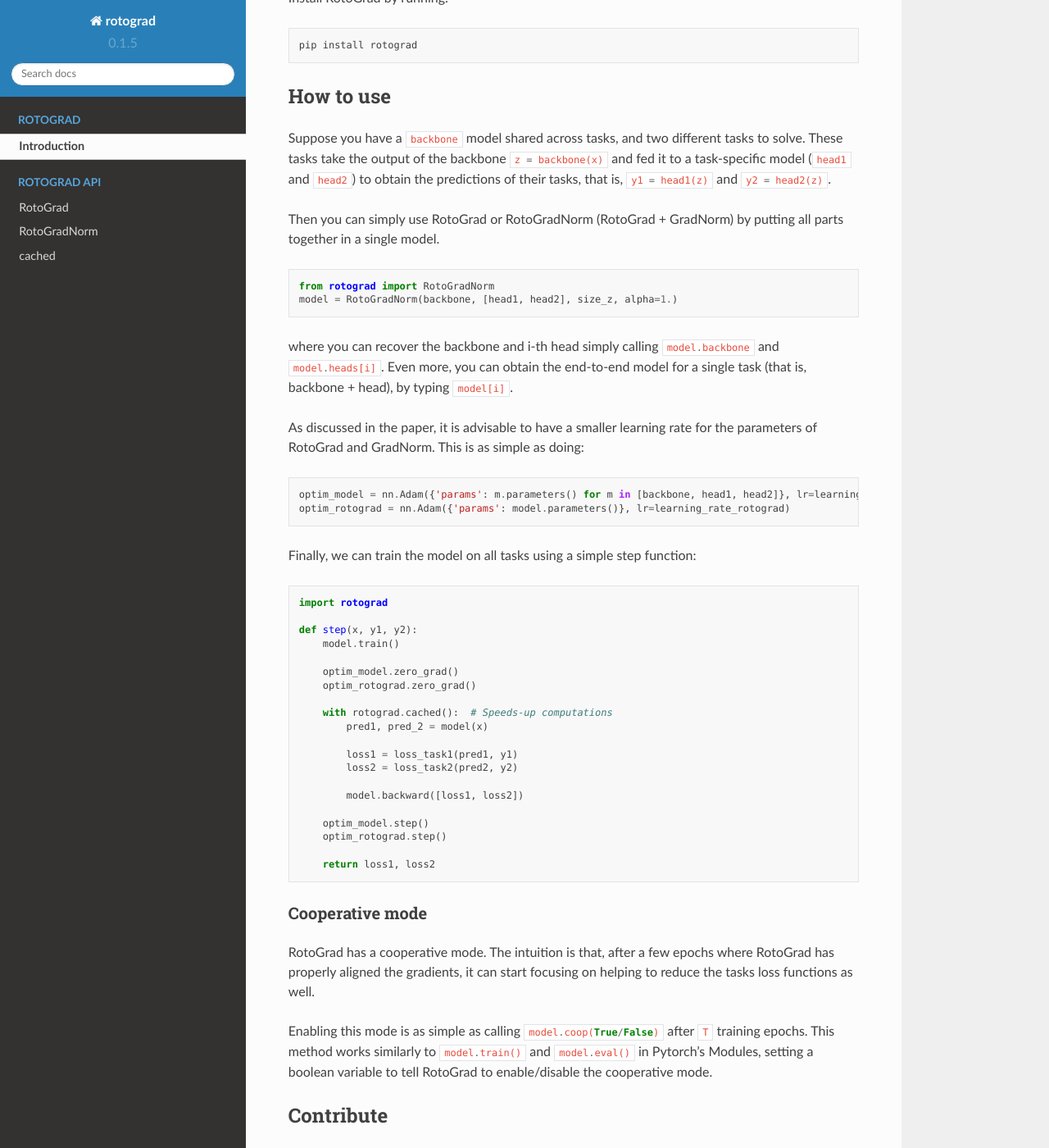
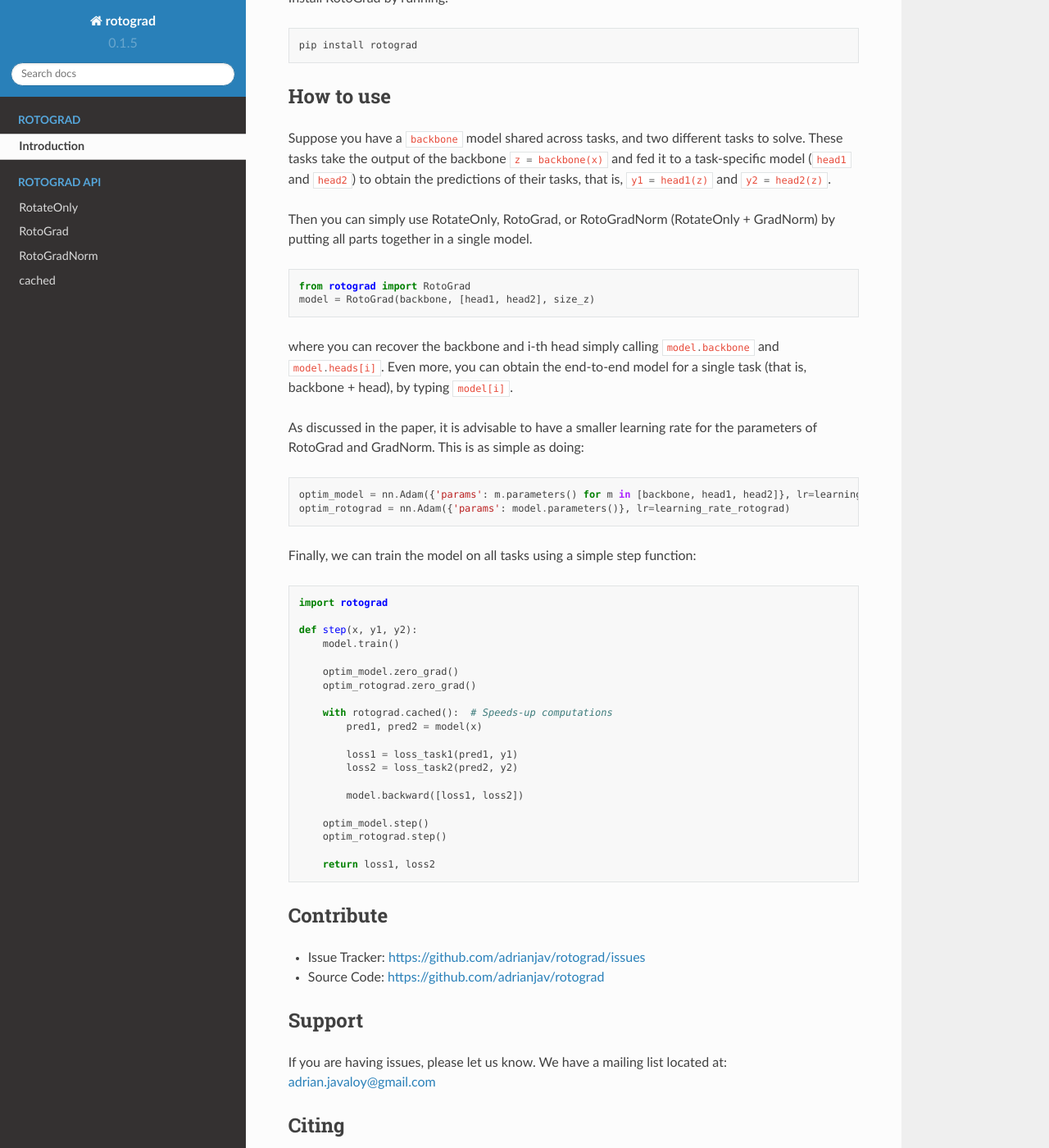
Before and after one commit to adrianjav/rotograd, a Sphinx documentation site: the page built from docs/index.rst, in a window 1280 px wide and 1400 px high, scrolled down 470 px. Shown: the whole window at 82% size. Built offline with Sphinx 7.4.7 and the Read the Docs theme 2.0.0, drawn with Linux system fonts in a browser that asks for light colours; some of the changed text lies outside the part shown.

Commit message:
updated docs

```diff
--- a/docs/index.rst
+++ b/docs/index.rst
@@ -17,6 +17,7 @@
    :caption: RotoGrad API
    :hidden:
 
+   rotograd/rotateonly.rst
    rotograd/rotograd.rst
    rotograd/rotogradnorm.rst
    rotograd/cached.rst
@@ -52,13 +53,13 @@ How to use
 Suppose you have a :python:`backbone` model shared across tasks, and two different tasks to solve. These tasks take the output of the backbone :python:`z = backbone(x)` and fed it to a task-specific model (:python:`head1` and :python:`head2`) to obtain the predictions of their tasks, that is,
 :python:`y1 = head1(z)` and :python:`y2 = head2(z)`.
 
-Then you can simply use RotoGrad or RotoGradNorm (RotoGrad + GradNorm) by putting all parts together
+Then you can simply use RotateOnly, RotoGrad, or RotoGradNorm (RotateOnly + GradNorm) by putting all parts together
 in a single model.
 
 .. code-block:: python
 
-    from rotograd import RotoGradNorm
-    model = RotoGradNorm(backbone, [head1, head2], size_z, alpha=1.)
+    from rotograd import RotoGrad
+    model = RotoGrad(backbone, [head1, head2], size_z)
 
 where you can recover the backbone and i-th head simply calling :python:`model.backbone` and
 :python:`model.heads[i]`. Even more, you can obtain the end-to-end model for a single task (that is,
@@ -86,7 +87,7 @@ Finally, we can train the model on all tasks using a simple step function:
         optim_rotograd.zero_grad()
 
         with rotograd.cached():  # Speeds-up computations
-            pred1, pred_2 = model(x)
+            pred1, pred2 = model(x)
 
             loss1 = loss_task1(pred1, y1)
             loss2 = loss_task2(pred2, y2)
@@ -97,14 +98,6 @@ Finally, we can train the model on all tasks using a simple step function:
         optim_rotograd.step()
 
         return loss1, loss2
-
-Cooperative mode
-^^^^^^^^^^^^^^^^
-
-|project| has a cooperative mode. The intuition is that, after a few epochs where RotoGrad has properly aligned the gradients, it can start focusing on helping to reduce the tasks loss functions as well.
-
-Enabling this mode is as simple as calling :python:`model.coop(True/False)` after :python:`T` training epochs. This method works
-similarly  to :python:`model.train()` and :python:`model.eval()` in Pytorch's Modules, setting a boolean variable to tell |project| to enable/disable the cooperative mode.
 
 
 Contribute
--- a/docs/rotograd/rotograd.rst
+++ b/docs/rotograd/rotograd.rst
@@ -8,3 +8,7 @@ RotoGrad
 .. autoclass:: RotoGrad
     :members:
     :show-inheritance:
+
+    .. automethod:: forward
+    .. automethod:: backward
+    .. autoproperty:: rotation
--- a/docs/rotograd/rotogradnorm.rst
+++ b/docs/rotograd/rotogradnorm.rst
@@ -12,4 +12,3 @@ RotoGradNorm
     .. automethod:: forward
     .. automethod:: backward
     .. autoproperty:: rotation
-    .. automethod:: coop
```
Also changed, not shown: other parts of docs/index.rst (+1 -1 lines), docs/rotograd/rotateonly.rst (added, +10 -0 lines).
